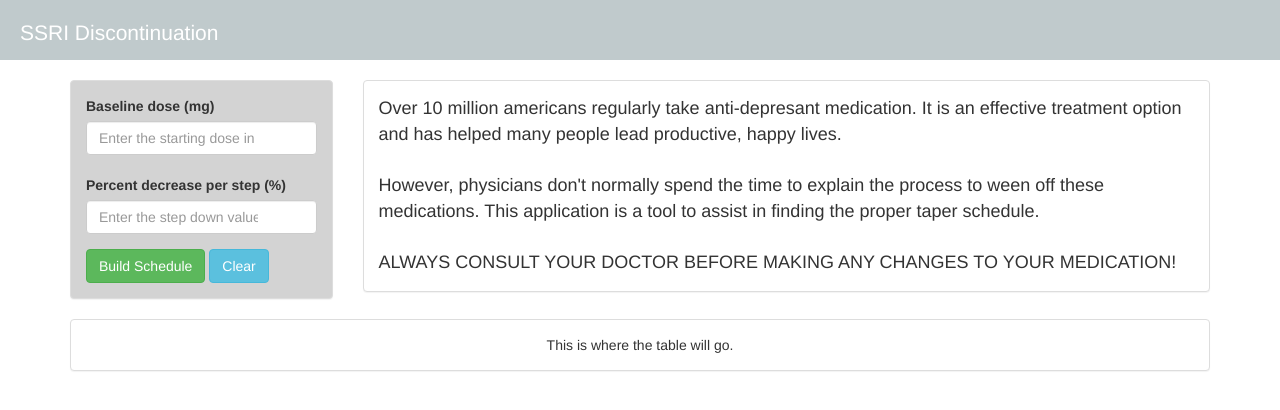
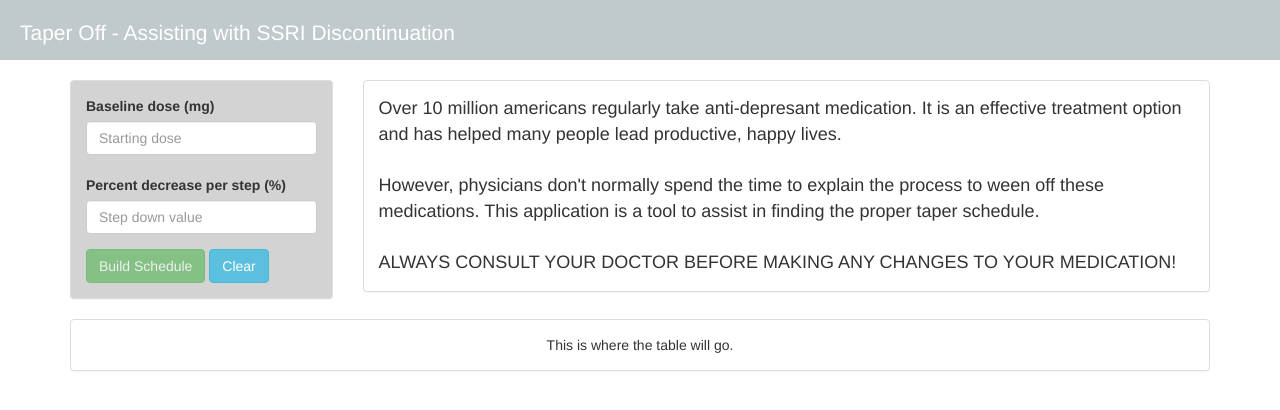
Before and after one commit to dvenor/taper_off_web_front, a React (Create React App) app: page / in a window 1280 px wide. Shown: the top 410 px of the page. Built offline with nearby package versions, Linux system fonts and the light colour scheme.

Commit message:
Finished Input form and passing values to parent

```diff
--- a/src/App/App.js
+++ b/src/App/App.js
@@ -6,6 +6,11 @@ import TaperForm from './components/TaperForm/TaperForm';
 import MainMessage from './components/MainMessage/MainMessage';
 
 class App extends Component {
+
+  processFormData = (dataFromChild) => {
+    alert(dataFromChild.doseValue);
+  }
+
   render() {
 
     const panelStyle = {
@@ -18,21 +23,21 @@ class App extends Component {
         <link rel="stylesheet" href="https://maxcdn.bootstrapcdn.com/bootstrap/3.3.7/css/bootstrap.min.css" integrity="sha384-BVYiiSIFeK1dGmJRAkycuHAHRg32OmUcww7on3RYdg4Va+PmSTsz/K68vbdEjh4u" crossOrigin="anonymous"></link>
         <header className="App-header">
           {/* <img src={logo} className="App-logo" alt="logo" /> */}
-          <h1 className="App-title">SSRI Discontinuation</h1>
+          <h1 className="App-title">Taper Off - Assisting with SSRI Discontinuation</h1>
         </header>
-        <Grid>
+        <Grid className="container-fluid">
           <Row>
             &nbsp;
           </Row>
           <Row>
-            <Col xs={3}>
+            <Col xs={12} md={3}>
               <Panel style={panelStyle}>
                 <Panel.Body>
-                  <TaperForm></TaperForm>
+                  <TaperForm callbackToGetFormData={this.processFormData}></TaperForm>
                 </Panel.Body>
               </Panel>
             </Col>
-            <Col xs={9}>
+            <Col xs={12} md={9}>
               <Panel>
                 <Panel.Body>
                   <MainMessage></MainMessage>
--- a/src/App/components/TaperForm/TaperForm.js
+++ b/src/App/components/TaperForm/TaperForm.js
@@ -6,6 +6,7 @@ class TaperForm extends Component {
       super(props, context);
 
       this.handleChange = this.handleChange.bind(this);
+      this.handleSubmit = this.handleSubmit.bind(this);
 
       this.state = {
         doseValue: '',
@@ -15,10 +16,20 @@ class TaperForm extends Component {
 
     getValidationState() {
       const length = this.state.doseValue.length;
-      if (length > 1)
+      const steplength = this.state.stepValue.length;
+      if (length >= 1 && steplength >= 1)
         return 'success';
 
       return null;
+    }
+
+    handleSubmit(e){
+      e.preventDefault();
+
+      let submission = {};
+      submission['doseValue'] = this.state.doseValue;
+      submission['stepValue'] = this.state.stepValue;
+      this.props.callbackToGetFormData(submission);
     }
 
     handleChange(e) {
@@ -29,7 +40,7 @@ class TaperForm extends Component {
 
     render() {
       return (
-        <form>
+        <form onSubmit={this.handleSubmit}>
           <FormGroup
             controlId="formBasicText"
             validationState={this.getValidationState()}
@@ -39,7 +50,7 @@ class TaperForm extends Component {
               name="doseValue"
               type="number"
               value={this.state.doseValue}
-              placeholder="Enter the starting dose in mg"
+              placeholder="Starting dose"
               onChange={this.handleChange}
             />
             <FormControl.Feedback />
@@ -49,13 +60,13 @@ class TaperForm extends Component {
               name="stepValue"
               type="number"
               value={this.state.stepValue}
-              placeholder="Enter the step down value in Percentage (%)"
+              placeholder="Step down value"
               onChange={this.handleChange}
             />
             <FormControl.Feedback />
           </FormGroup>
-          <Button bsStyle="success" type="submit">Build Schedule</Button>&nbsp;
-          <Button bsStyle="info" type="submit">Clear</Button>
+          <Button bsStyle="success" type="submit" disabled={!this.getValidationState()} >Build Schedule</Button>&nbsp;
+          <Button bsStyle="info" >Clear</Button>
         </form>
       );
     }
```
